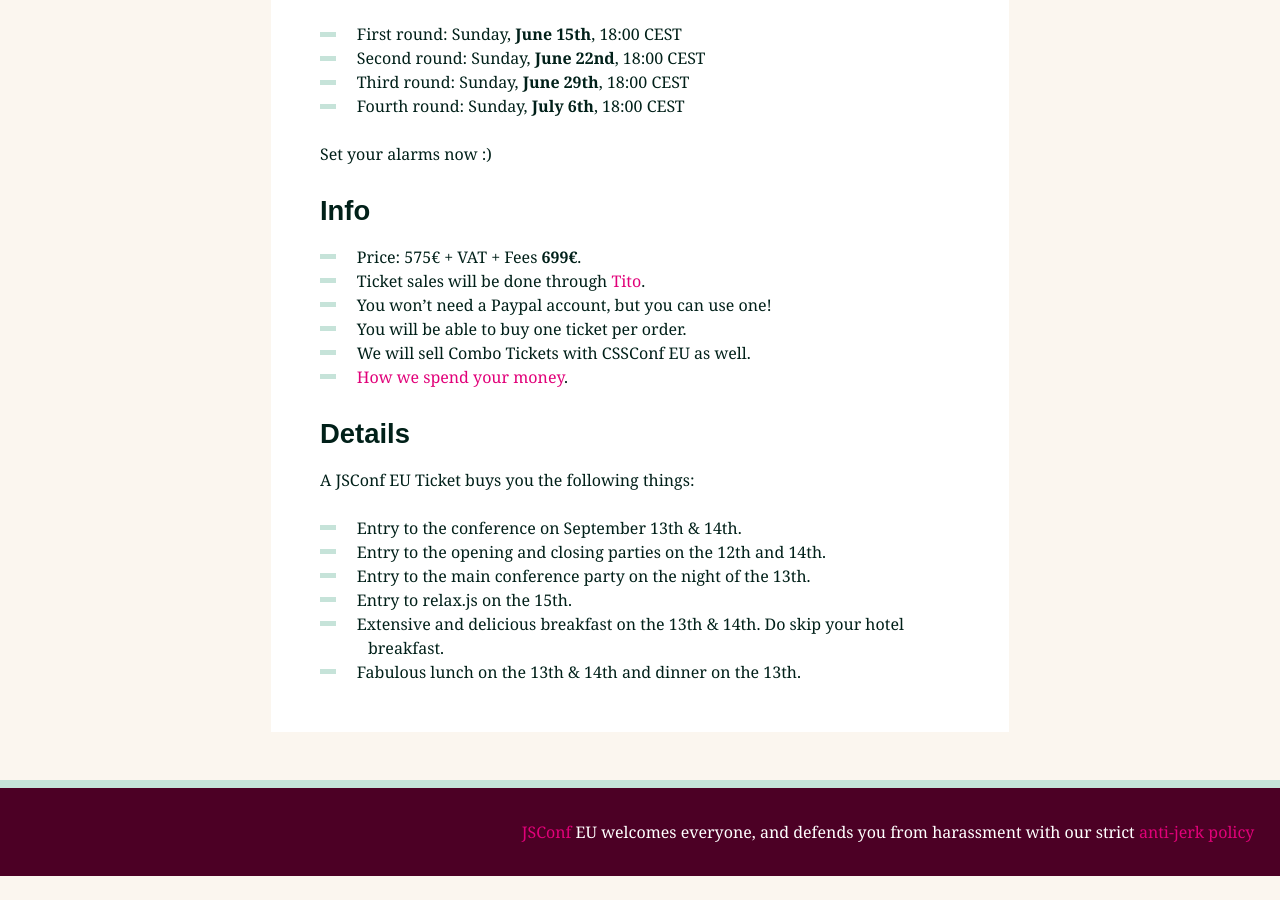
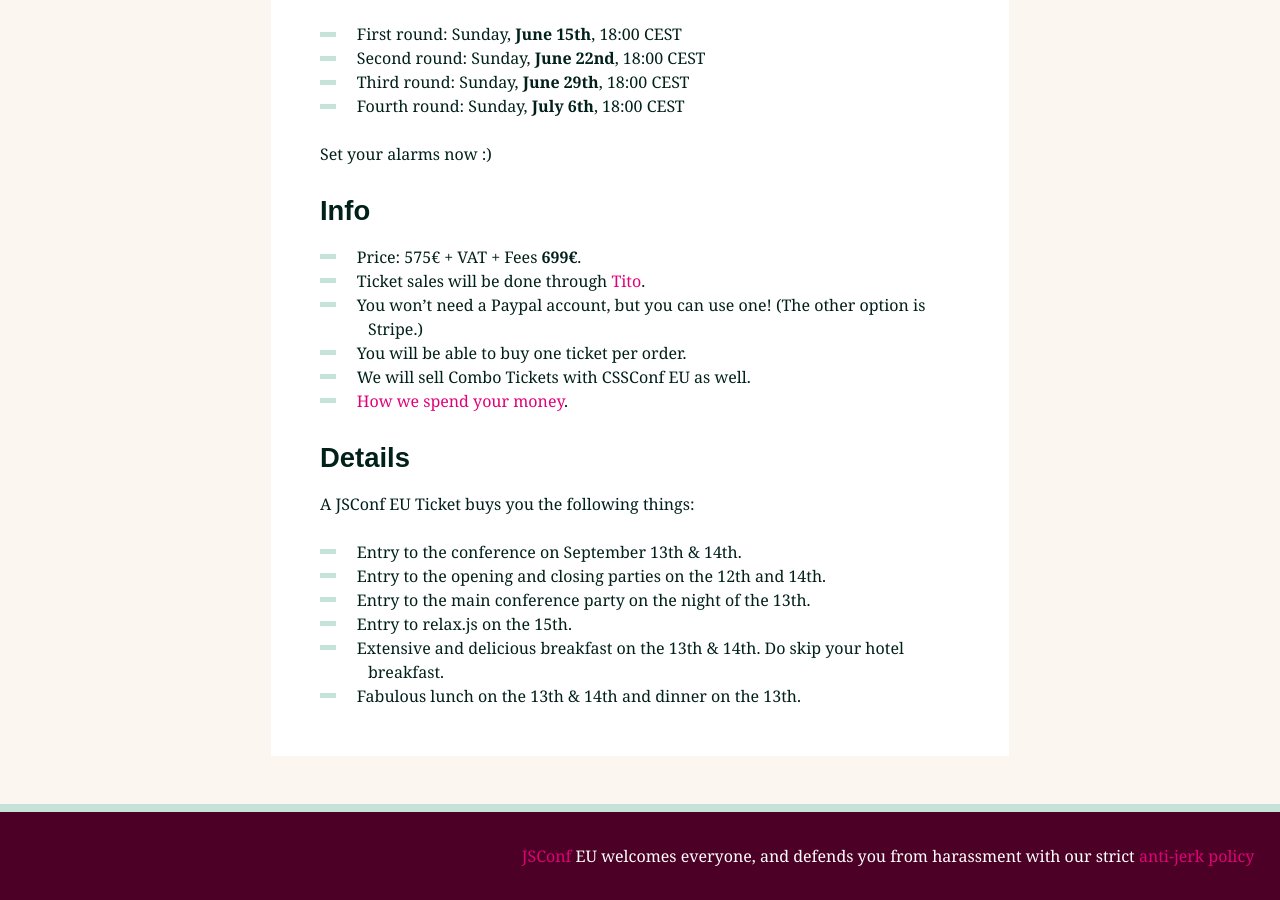
Before and after one commit to jsconf/2014.jsconf.eu, a Jekyll site: the page built from _posts/2014-06-11-ticket-schedule.md, in a window 1280 px wide and 900 px high, scrolled down 760 px. Built offline with Jekyll 4.4.1, drawn with Linux system fonts in a browser that asks for light colours; nearby versions of some CDN libraries; comment, search, counter and statistics services are not loaded; before the commit the page ends 1636 px from its top, so only the background shows below that.

Commit message:
Add small detail for payment

```diff
--- a/_posts/2014-06-11-ticket-schedule.md
+++ b/_posts/2014-06-11-ticket-schedule.md
@@ -22,7 +22,7 @@
 
 - Price: 575€ + VAT + Fees **699€**.
 - Ticket sales will be done through [Tito](https://tito.io/jsconfeu/jsconf-eu-2014).
-- You won't need a Paypal account, but you can use one!
+- You won't need a Paypal account, but you can use one! (The other option is Stripe.)
 - You will be able to buy one ticket per order.
 - We will sell Combo Tickets with CSSConf EU as well.
 - [How we spend your money](http://2013.jsconf.eu/news/2013/06/15/how-we-spend-your-money.html).
```
